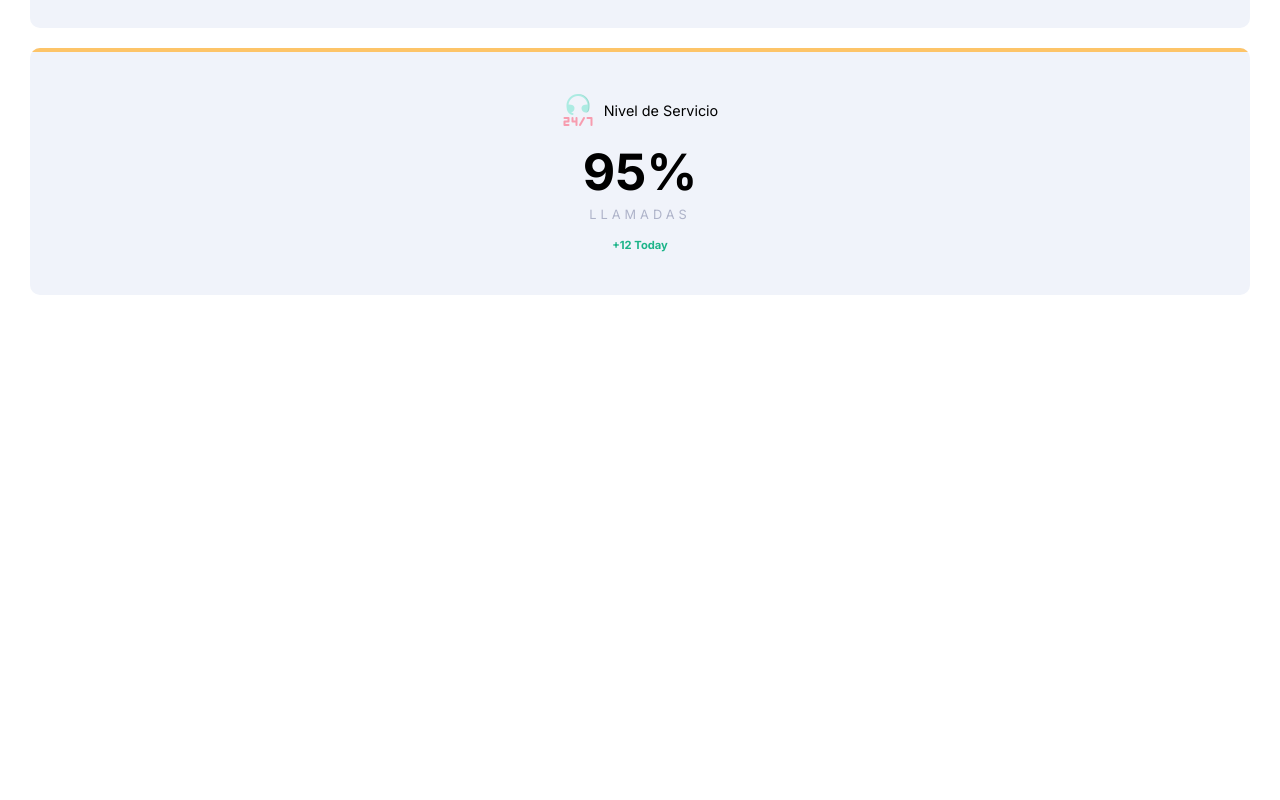
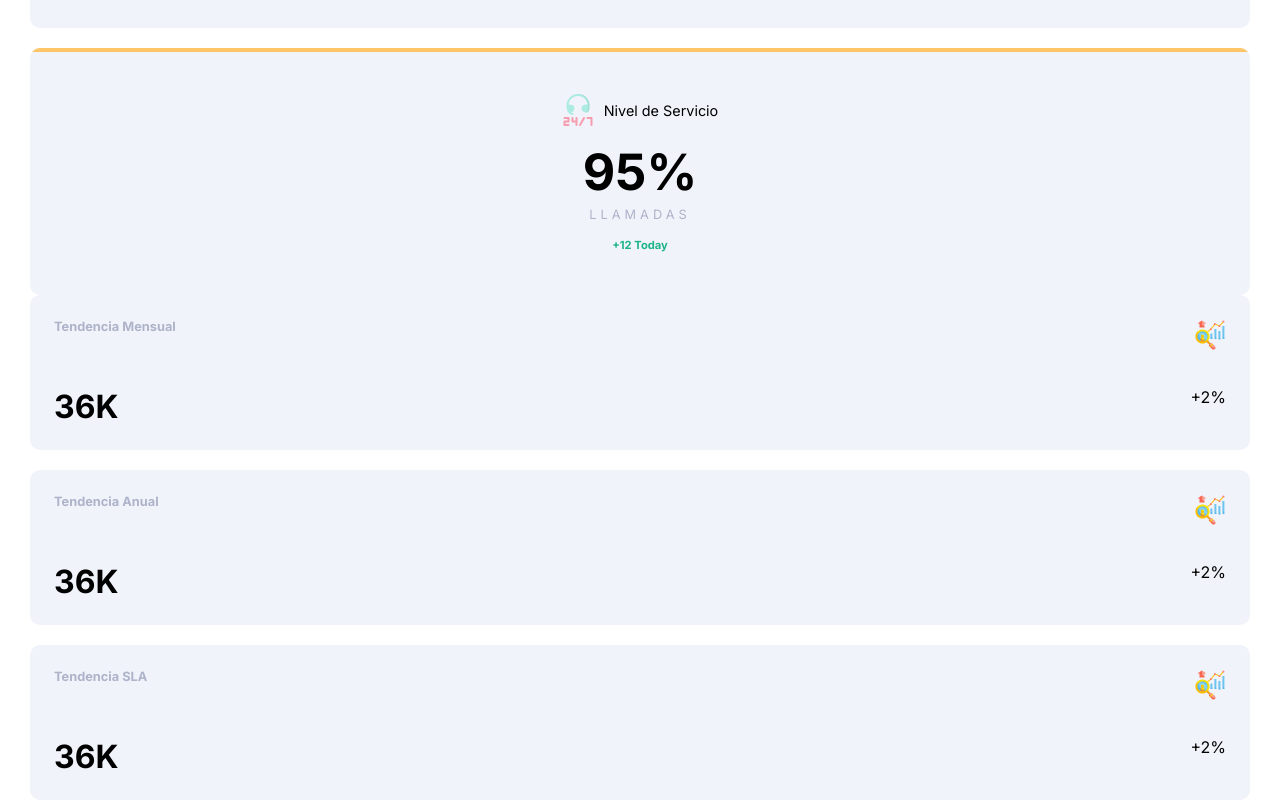
Before and after one commit to pacool84/ServiceDesk-Dashboard, a plain HTML site: page index.html in a window 1280 px wide. Shown: the part 920-1720 px from the top of the page. Before the commit the page ends 1215 px from the top, so only its background shows below. Drawn offline with Linux system fonts and the light colour scheme.

Commit message:
Adding the minicards for the insights indicators

```diff
--- a/index.html
+++ b/index.html
@@ -68,6 +68,37 @@
         </div>
       </div>
     </section>
-    <section class="trend-indicators"></section>
+    <section class="trend-indicators">
+      <div class="wrapper">
+        <div class="layout">
+          <div class="minicard">
+            <p class="minicard-trend">Tendencia Mensual</p>
+            <p class="minicard-trend-icon">
+              <img src="./assets/trend.png" alt="" />
+            </p>
+            <p class="minicard-trend-info">36K</p>
+            <p class="minicard-trend-average">+2%</p>
+          </div>
+
+          <div class="minicard">
+            <p class="minicard-trend">Tendencia Anual</p>
+            <p class="minicard-trend-icon">
+              <img src="./assets/trend.png" alt="" />
+            </p>
+            <p class="minicard-trend-info">36K</p>
+            <p class="minicard-trend-average">+2%</p>
+          </div>
+
+          <div class="minicard">
+            <p class="minicard-trend">Tendencia SLA</p>
+            <p class="minicard-trend-icon">
+              <img src="./assets/trend.png" alt="" />
+            </p>
+            <p class="minicard-trend-info">36K</p>
+            <p class="minicard-trend-average">+2%</p>
+          </div>
+        </div>
+      </div>
+    </section>
   </body>
 </html>
--- a/styles.css
+++ b/styles.css
@@ -115,3 +115,44 @@ body {
   font-weight: bold;
   font-size: 0.7em;
 }
+
+.trend-indicators {
+}
+
+.minicard {
+  display: grid;
+  grid-template-columns: 1fr 1fr;
+  grid-row-gap: 2em;
+  background-color: #f0f3fa;
+  border-radius: 10px;
+  padding: 1.5em;
+}
+
+.minicard p {
+  margin: 0;
+}
+
+.minicard-trend {
+  font-size: 0.8em;
+  color: var(--gray-color);
+  font-weight: bold;
+}
+
+.minicard-trend-icon {
+  text-align: right;
+}
+
+.minicard-trend-icon img {
+  height: 32px;
+  width: 32px;
+}
+
+.minicard-trend-info {
+  font-size: 2em;
+  font-weight: bold;
+}
+
+.minicard-trend-average {
+  text-align: right;
+  justify-items: flex-end;
+}
```
Also changed, not shown: assets/trend.png (added).
